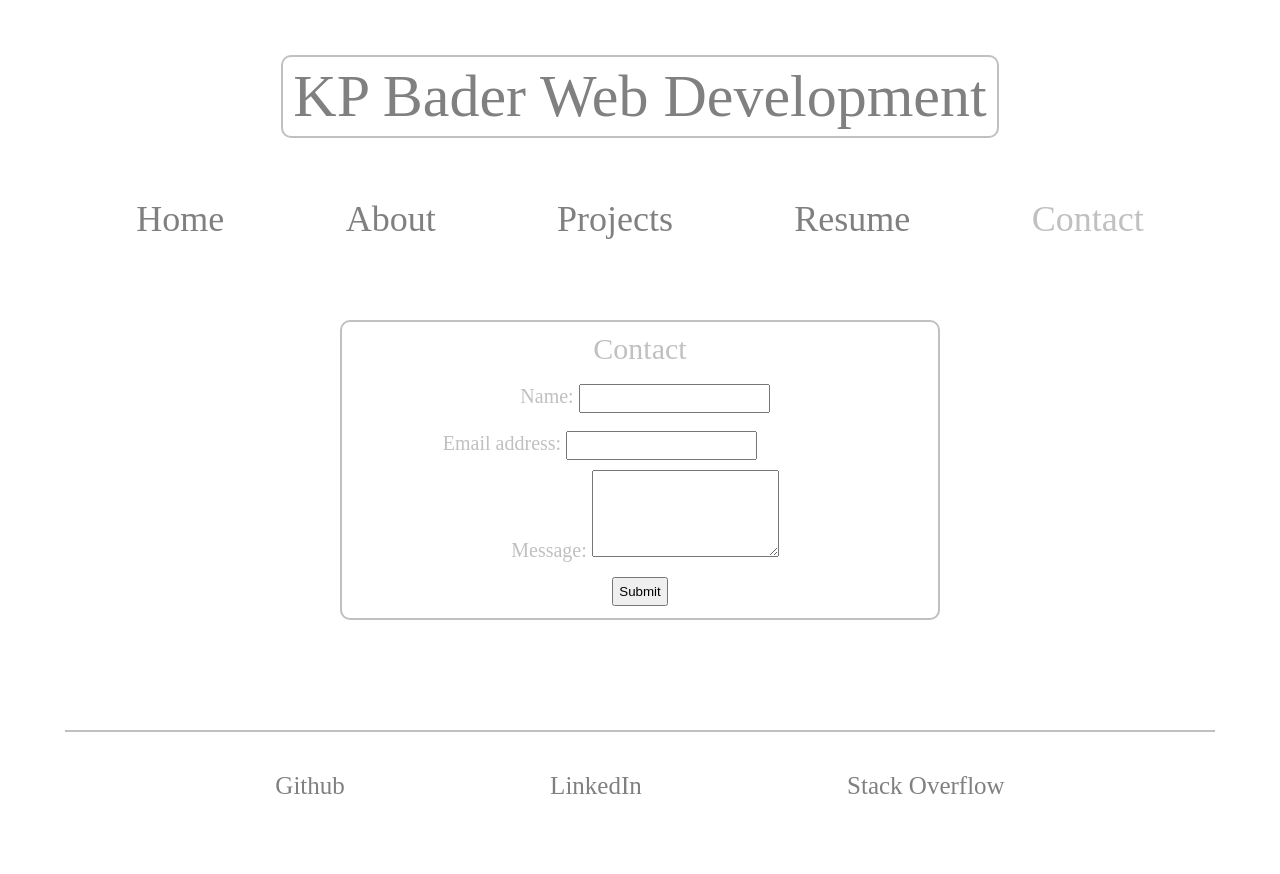
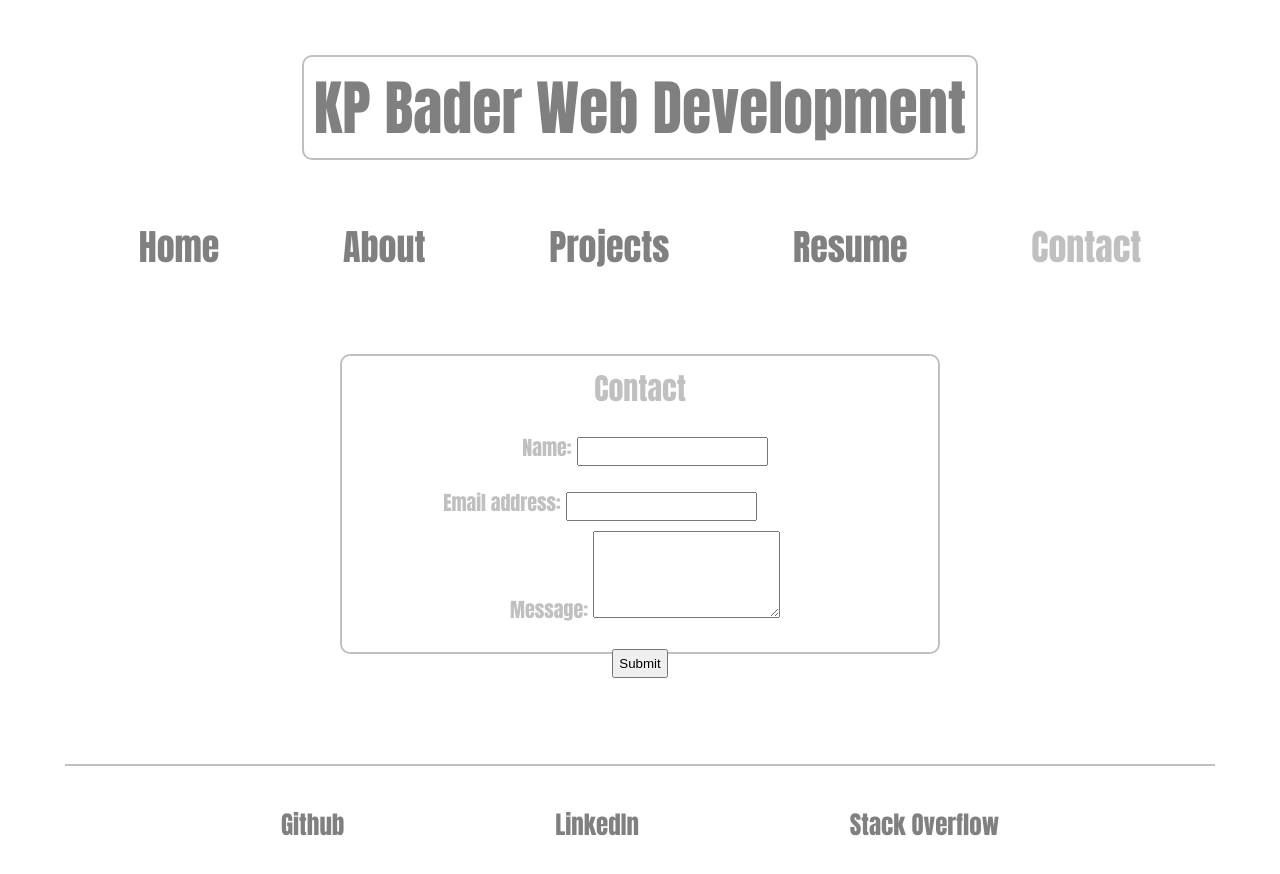
Before and after one commit to kpbader/kpb-portfolio-by-react, a React (Create React App) app: page /Contact in a window 1280 px wide. Shown: the top 874 px of the page. Built offline with nearby package versions, Linux system fonts and the light colour scheme.

Commit message:
fallback font added in

```diff
--- a/src/App.css
+++ b/src/App.css
@@ -14,7 +14,7 @@
 
   body {
     color: var(--secondary-color);
-    font-family: Copperplate;
+    font-family: Copperplate, Impact, sans-serif;
   }
 
   /* .example-enter {
```
